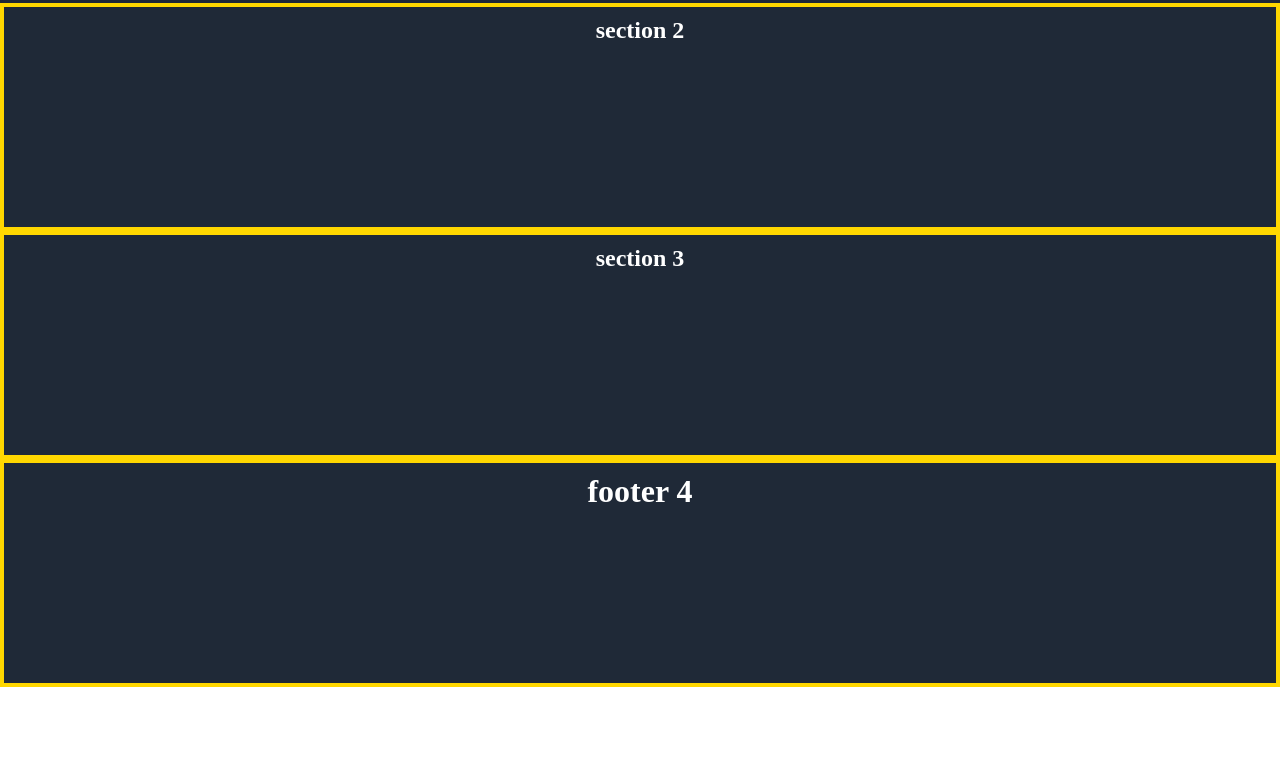
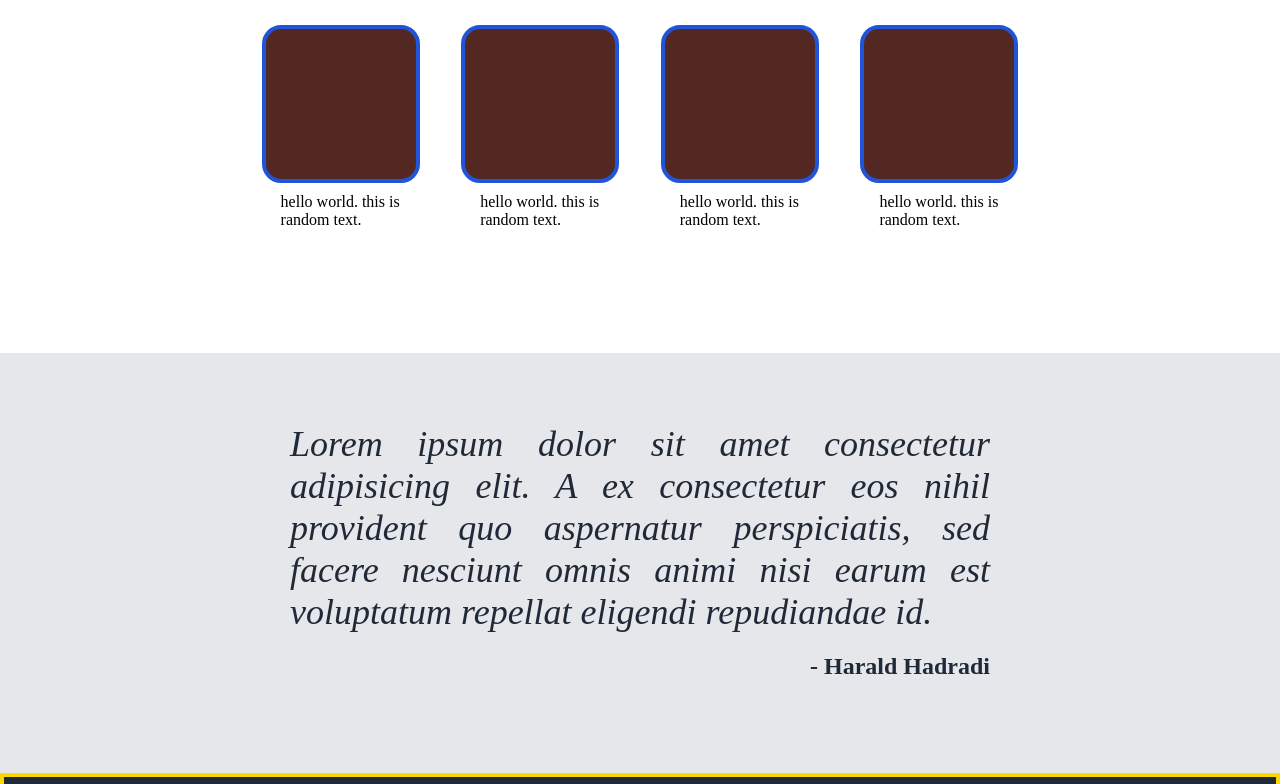
Before and after one commit to wheyman2023/Project-Landing-Page, a plain HTML site: page index.html in a window 1280 px wide. Shown: the part 604-1388 px from the top of the page. Before the commit the page ends 1291 px from the top, so only its background shows below. Drawn offline with Linux system fonts and the light colour scheme.

Commit message:
added photo container and quotes container

```diff
--- a/index.html
+++ b/index.html
@@ -7,75 +7,6 @@
     <title>Project: Landing Page</title>
   </head>
   <body>
-    <!-- <div class="header-container">
-      <div class="header">
-        <div class="header-logo">Header Logo</div>
-        <nav class="header-one">header link one</nav>
-        <nav class="header-two">header link two</nav>
-        <nav class="header-three">header link three</nav>
-      </div>
-
-      <div class="hero-container">
-        <div class="hero">
-          <div class="main-title">
-            <div class="hero-text">
-              This website is <br />
-              awesome
-            </div>
-            <div class="hero-desc">
-              Lorem ipsum dolor sit amet consectetur, adipisicing elit. Et est
-              autem non rerum delectus nostrum sint aut possimus facere
-              perferendis. Porro minima tempore dolore natus amet eveniet
-              voluptatem, esse ipsum!
-            </div>
-            <button class="button" type="button">Sign Up</button>
-          </div>
-          <div class="hero-image">
-            <img
-              src="images/pexels-anastasiya-badun-18078984.jpg"
-              alt="image"
-              class="hero-image"
-            />
-          </div>
-        </div>
-      </div>
-    </div>
-
-    <div class="info-container">
-      <div class="info">
-        <div class="info-title">Some random information.</div>
-      </div>
-      <div class="info-image">
-        <div class="box-one">
-          <img
-            src="images/pexels-efrem-efre-17382885.jpg"
-            alt="images"
-            class="box-image-one"
-          />
-        </div>
-        <div class="box-two">
-          <img
-            src="images/pexels-anastasiya-badun-18078984.jpg"
-            alt="images"
-            class="box-image-two"
-          />
-        </div>
-        <div class="box-three">
-          <img
-            src="images/pexels-gilmer-diaz-estela-16564864.jpg"
-            alt="images"
-            class="box-image-three"
-          />
-        </div>
-        <div class="box-three">
-          <img
-            src="images/pexels-efrem-efre-17382885.jpg"
-            alt="images"
-            class="box-image-four"
-          />
-        </div>
-      </div>
-    </div> -->
 
     <header class="header-container">
       <div class="main-nav">
@@ -100,17 +31,31 @@
 
           <div class="hero-image">
             <!-- class hero-image is the second child of the hero-menu -->
-
             <img src="images/pexels-gilmer-diaz-estela-16564864.jpg" alt="image sample">
-
-
           </div>
 
         </div>
     </section>
 
+    <section class="photo-container">
+      <h1>Some random information.</h1>
+      <figure class="photo-grid">
+        <div class="image">
+          <figcaption class="img-desc"><p>hello world. this is random text.</p></figcaption>
+        </div>
+        <div class="image"> <figcaption class="img-desc"><p>hello world. this is random text.</p></figcaption></div>
+        <div class="image"> <figcaption class="img-desc"><p>hello world. this is random text.</p></figcaption></div>
+        <div class="image"> <figcaption class="img-desc"><p>hello world. this is random text.</p></figcaption></div>
+      </figure>
+    </section>
+
+
     <section class="quotes-container">
-      <h1>section 2</h1>
+      <article class="quote-box">
+          <p class="quote">Lorem ipsum dolor sit amet consectetur adipisicing elit. A ex consectetur eos nihil provident quo aspernatur perspiciatis, sed facere nesciunt omnis animi nisi earum est voluptatum repellat eligendi repudiandae id.</p>
+          <p class="quote-person"> - Harald Hadradi</p>
+        </div>
+      </article>
     </section>
 
     <section class="action-container">
--- a/styles.css
+++ b/styles.css
@@ -49,7 +49,7 @@ body {
   justify-content: start;
   padding: 100px;
   width: 1000px;
-  height: 300px;
+  height: 200px;
 }
 
 /* 1st child */
@@ -71,6 +71,9 @@ body {
   font-size: 18px;
   background-color: #3882f6;
   color: #fff;
+  width: 100px;
+  height: 40px;
+  border-radius: 10%;
 }
 
 /* 2nd child */
@@ -87,27 +90,87 @@ body {
   height: 200px;
   object-fit: fill;
 }
+
+/*  */
+
+.photo-container {
+  padding: 10px 4px;
+  background-color: #ffffff;
+  /* border: 4px solid gold; */
+  height: 400px;
+  padding-top: 40px;
+  display: flex;
+  flex-direction: column;
+  align-items: center;
+}
+.photo-container h1 {
+  font-size: 36px;
+  font-weight: bolder;
+  color: black;
+}
+.photo-grid {
+  width: 800px;
+  height: 200px;
+  margin-top: 20px;
+  display: flex;
+  justify-content: space-evenly;
+  /* background-color: salmon;
+  border: 4px solid goldenrod; */
+}
+.image {
+  background-color: rgb(83, 40, 35);
+  border: 4px solid rgb(32, 85, 218);
+  margin: 20px;
+  width: 150px;
+  height: 150px;
+  border-radius: 12%;
+  display: flex;
+  flex-direction: column;
+  align-items: center;
+}
+.img-desc {
+  margin-top: 164px;
+  width: 120px;
+  display: flex;
+  justify-content: space-evenly;
+  text-align: start;
+}
+
 /*  */
 
 .quotes-container {
   padding: 10px 4px;
-  background-color: #1f2937;
-  color: #fff;
+  color: black;
   display: flex;
   justify-content: center;
-  border: 4px solid gold;
-  height: 200px;
+  height: 400px;
+  /* border: 4px solid gold; */
+  background-color: #e5e7eb;
 }
+.quotes-container article {
+  /* background-color: salmon;
+  border: 4px solid navajowhite; */
+  width: 700px;
+  height: 340px;
+  margin: 20px;
+  padding: 40px 10px;
+}
+.quote {
+  font-size: 36px;
+  font-weight: lighter;
+  font-style: italic;
+  text-align: justify;
+  color: #1f2937;
+}
+.quote-person {
+  margin-top: 20px;
+  text-align: end;
+  font-size: 24px;
+  font-weight: bold;
+  color: #1f2937;
+}
+/*  */
 
-.action-container {
-  padding: 10px 4px;
-  background-color: #1f2937;
-  color: #fff;
-  display: flex;
-  justify-content: center;
-  border: 4px solid gold;
-  height: 200px;
-}
 .action-container {
   padding: 10px 4px;
   background-color: #1f2937;
```
